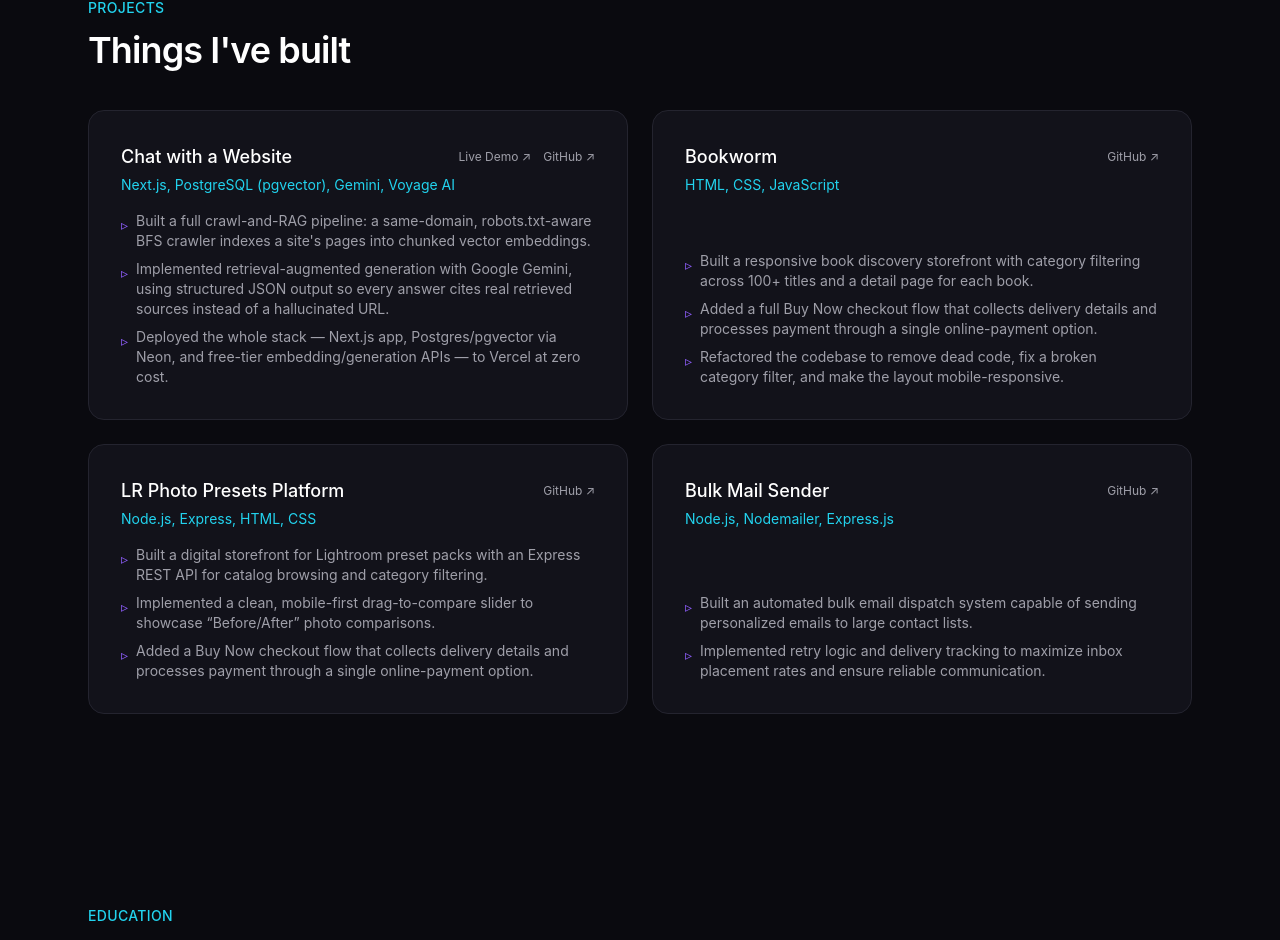
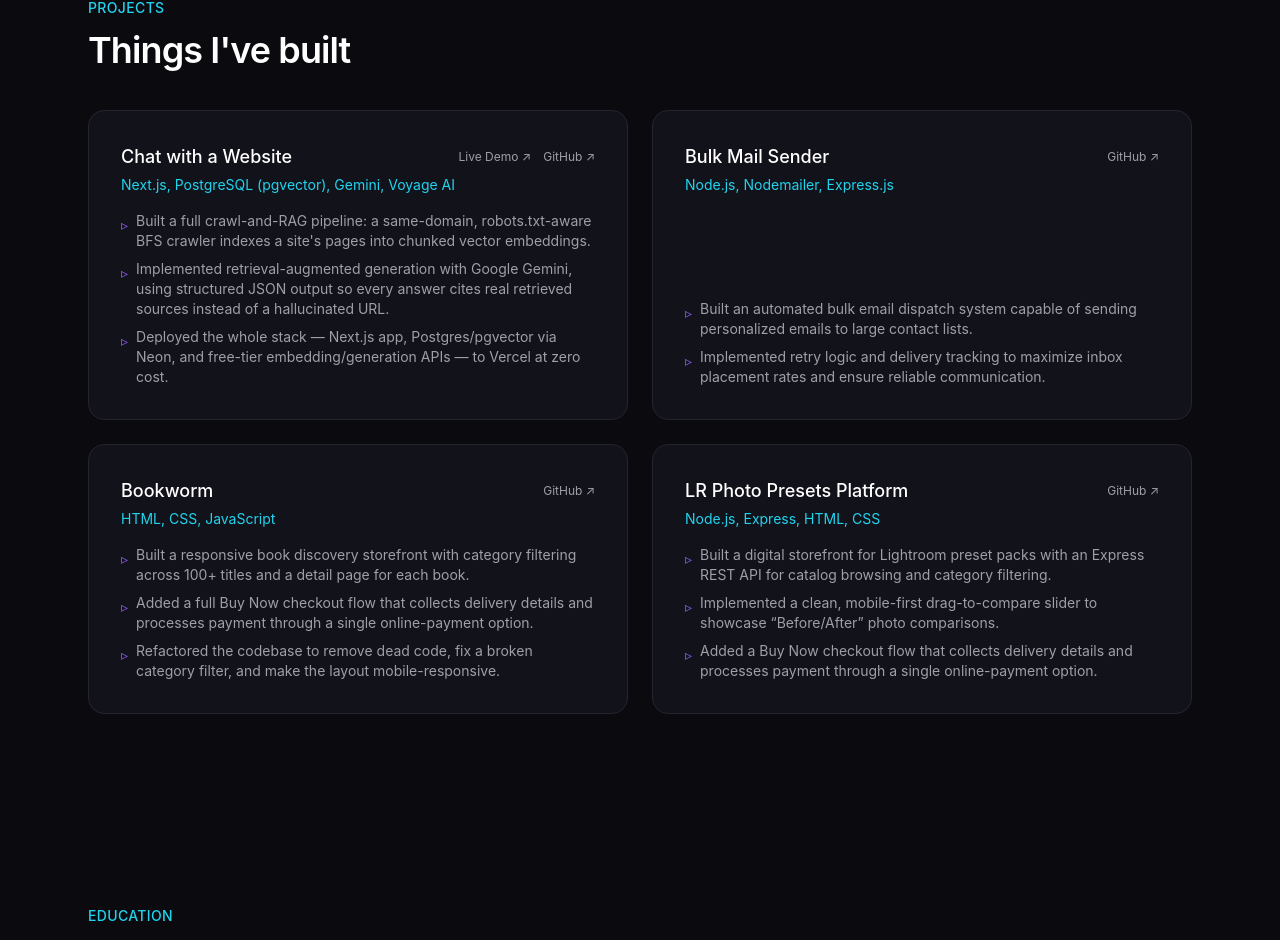
Before and after one commit to Shanlin-Dudhiya/shanlin-portfolio, a React (Vite) app: page / in a window 1280 px wide. Shown: the part 2736-3676 px from the top of the page. Built offline with nearby package versions, Linux system fonts and the light colour scheme.

Commit message:
Reorder projects: Bulk Mail Sender to 2nd position

```diff
--- a/src/data.js
+++ b/src/data.js
@@ -91,6 +91,15 @@
     demoLink: "https://chat-with-website-kappa.vercel.app/",
   },
   {
+    name: "Bulk Mail Sender",
+    stack: "Node.js, Nodemailer, Express.js",
+    points: [
+      "Built an automated bulk email dispatch system capable of sending personalized emails to large contact lists.",
+      "Implemented retry logic and delivery tracking to maximize inbox placement rates and ensure reliable communication.",
+    ],
+    link: "https://github.com/Shanlin-Dudhiya/mailer",
+  },
+  {
     name: "Bookworm",
     stack: "HTML, CSS, JavaScript",
     points: [
@@ -110,15 +119,6 @@
     ],
     link: "https://github.com/Shanlin-Dudhiya/lr-photo-presets",
   },
-  {
-    name: "Bulk Mail Sender",
-    stack: "Node.js, Nodemailer, Express.js",
-    points: [
-      "Built an automated bulk email dispatch system capable of sending personalized emails to large contact lists.",
-      "Implemented retry logic and delivery tracking to maximize inbox placement rates and ensure reliable communication.",
-    ],
-    link: "https://github.com/Shanlin-Dudhiya/mailer",
-  },
 ];
 
 export const education = [
```
